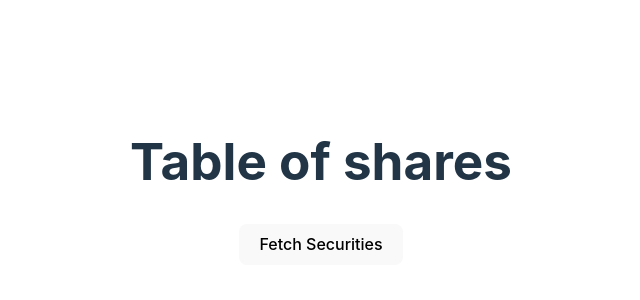
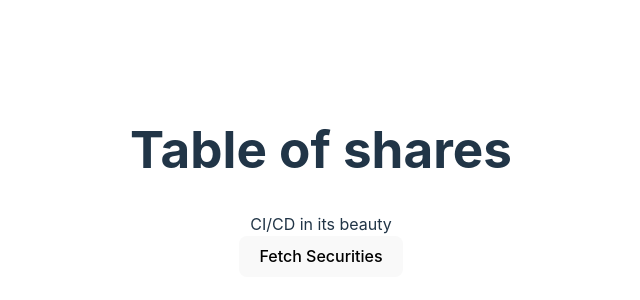
Before and after one commit to s0163557/SharesApp, a React (Vite) app in the folder sharesapp.client/: page /shares in a window 1280 px wide. Shown: the part 218-518 px from the top of the page, without its empty margins (319-959 px from the left). Built offline with nearby package versions, Linux system fonts and the light colour scheme.

Commit message:
check watchtower update time

```diff
--- a/sharesapp.client/src/App.tsx
+++ b/sharesapp.client/src/App.tsx
@@ -35,6 +35,7 @@ function App() {
     return (
         <div>
             <h1 id="tableLabel">Table of shares</h1>
+            <div>CI/CD in its beauty</div>
             {securitiesContents}
         </div>
     );
```
